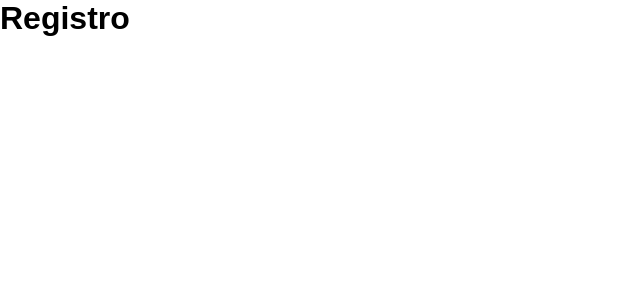
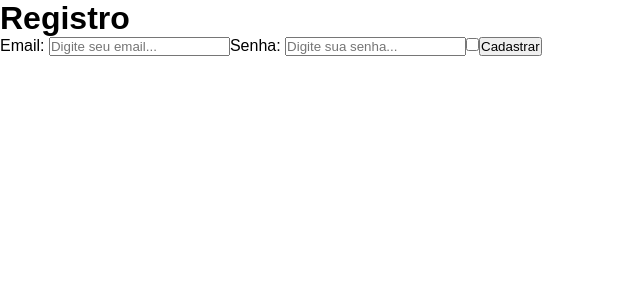
Before and after one commit to nsa-lucas/task-manager, a React (Vite) app: page /register in a window 1280 px wide. Shown: the top 300 px of the page, without its empty margins (0-640 px from the left). Built offline with nearby package versions, Linux system fonts and the light colour scheme; no server answers.

Commit message:
user registration and data validation

```diff
--- a/src/pages/Register/index.jsx
+++ b/src/pages/Register/index.jsx
@@ -1,9 +1,78 @@
+import { useState } from 'react';
+import { createUserWithEmailAndPassword } from 'firebase/auth';
+
+import { auth } from '../../services/firebase';
+
 import './style.css';
 
 export default function Register() {
+    const [email, setEmail] = useState('');
+    const [password, setPassword] = useState('');
+    const [error, setError] = useState('');
+
+    async function userRegister() {
+        if (!error) {
+            await createUserWithEmailAndPassword(auth, email, password)
+                .then(() => {
+                    console.log('Cadastrado com sucesso');
+                })
+                .catch((error) => {
+                    console.log(error);
+                    if (error.code === 'auth/weak-password') {
+                        setError('A senha deve conter 6 ou mais caracteres.');
+                    } else if (error.code === 'auth/email-already-in-use') {
+                        setError('Email já existe.');
+                    } else if (error.code === 'auth/invalid-email') {
+                        setError('Formato de email inválido.');
+                    } else if (
+                        error.code === 'missing-password' ||
+                        error.code === 'missing-email'
+                    ) {
+                        setError('Todos os campos são obrigátórios.');
+                    }
+                });
+        } else {
+            setError('Todos os campos são obrigátórios.');
+        }
+    }
+
+    function verifyPassword() {
+        if (password.length < 6) {
+            setError('A senha deve conter 6 ou mais caracteres.');
+        } else {
+            setError('');
+        }
+    }
+
+    function verifyEmail() {}
+
     return (
-        <div>
+        <div className="register">
             <h1>Registro</h1>
+            <div>
+                <label>Email: </label>
+                <input
+                    type="email"
+                    value={email}
+                    onChange={(e) => {
+                        setEmail(e.target.value);
+                    }}
+                    placeholder="Digite seu email..."
+                />
+                <label>Senha: </label>
+                <input
+                    type="password"
+                    value={password}
+                    onChange={(e) => {
+                        setPassword(e.target.value);
+                    }}
+                    onBlur={verifyPassword}
+                    placeholder="Digite sua senha..."
+                />
+                <input type="checkbox" />
+                {error && <span>{error}</span>}
+                <button onClick={userRegister}>Cadastrar</button>
+            </div>
         </div>
     );
 }
```
